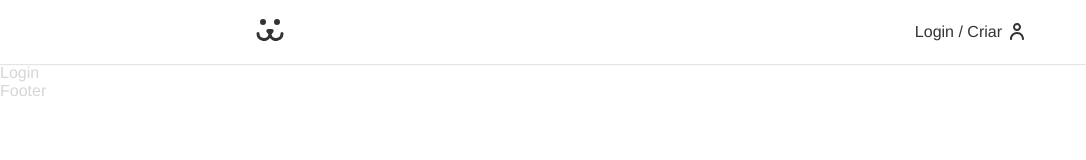
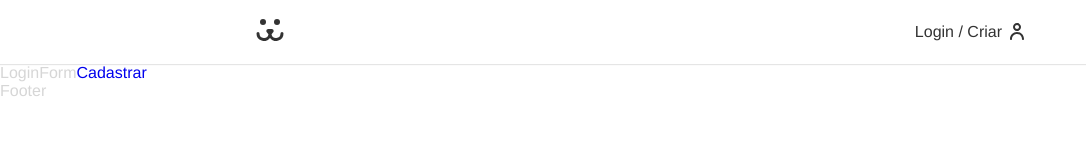
Before and after one commit to marianaoliveira1/Dogs, a React (Create React App) app: page /login in a window 1280 px wide. Shown: the top 160 px of the page, without its empty margins (0-1086 px from the left). Built offline with nearby package versions, Linux system fonts and the light colour scheme.

Commit message:
rotas de login

```diff
--- a/src/App.js
+++ b/src/App.js
@@ -15,7 +15,7 @@ function App() {
         <Header />
           <Routes>
             <Route path='/' element={ <Home />} />
-            <Route path='/login' element={ <Login />} />
+            <Route path='/login/*' element={ <Login />} />
           </Routes>
         <Footer />
       </BrowserRouter>
--- a/src/pages/Login.js
+++ b/src/pages/Login.js
@@ -1,7 +1,20 @@
+import { Routes, Route } from 'react-router-dom'
+
 import React from 'react'
+import LoginForm from './LoginForm'
+import LoginCreate from './LoginCreate'
+import LoginPasswordLost from './LoginPasswordLost'
+import LoginPasswordReset from './LoginPasswordReset'
 
 export default function Login() {
   return (
-    <div>Login</div>
+    <div>
+      <Routes>
+        <Route path='/' element={<LoginForm />} />
+        <Route path='/criar' element={<LoginCreate />} />
+        <Route path='/perdeu' element={<LoginPasswordLost />} />
+        <Route path='/resetar' element={<LoginPasswordReset />} />
+      </Routes>
+    </div>
   )
 }
--- /dev/null
+++ b/src/pages/LoginCreate.js
@@ -0,0 +1,7 @@
+import React from 'react'
+
+export default function LoginCreate() {
+  return (
+    <div>LoginCreate</div>
+  )
+}
--- /dev/null
+++ b/src/pages/LoginForm.js
@@ -0,0 +1,11 @@
+import React from 'react'
+import { Link } from 'react-router-dom'
+
+export default function LoginForm() {
+  return (
+    <div>
+        LoginForm
+        <Link to="/login/criar">Cadastrar</Link>
+    </div>
+  )
+}
--- /dev/null
+++ b/src/pages/LoginPasswordLost.js
@@ -0,0 +1,7 @@
+import React from 'react'
+
+export default function LoginPasswordLost() {
+  return (
+    <div>LoginPasswordLost</div>
+  )
+}
--- /dev/null
+++ b/src/pages/LoginPasswordReset.js
@@ -0,0 +1,7 @@
+import React from 'react'
+
+export default function LoginPasswordReset() {
+  return (
+    <div>LoginPasswordReset</div>
+  )
+}
```
